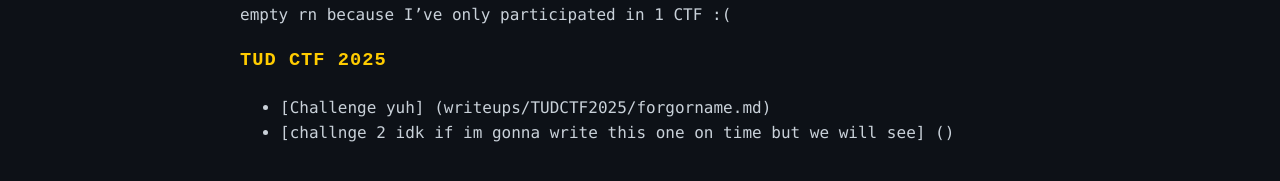
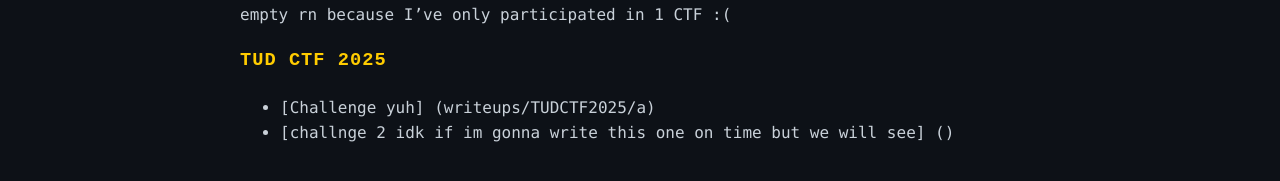
Before and after one commit to 18gssidhu10/18gssidhu10.github.io, a Jekyll site: the page built from ctf-writeups.md, in a window 1280 px wide. Shown: the part 193-374 px from the top of the page. Built offline with Jekyll 4.4.1, drawn with Linux system fonts in a browser that asks for light colours.

Commit message:
Update ctf-writeups.md

```diff
--- a/ctf-writeups.md
+++ b/ctf-writeups.md
@@ -9,5 +9,5 @@ Here is a collection of my solutions for various CTF's and their challenges. Ver
 
 
 ### TUD CTF 2025
-* [Challenge yuh] (writeups/TUDCTF2025/forgorname.md)
+* [Challenge yuh] (writeups/TUDCTF2025/a)
 * [challnge 2 idk if im gonna write this one on time but we will see] ()
```
